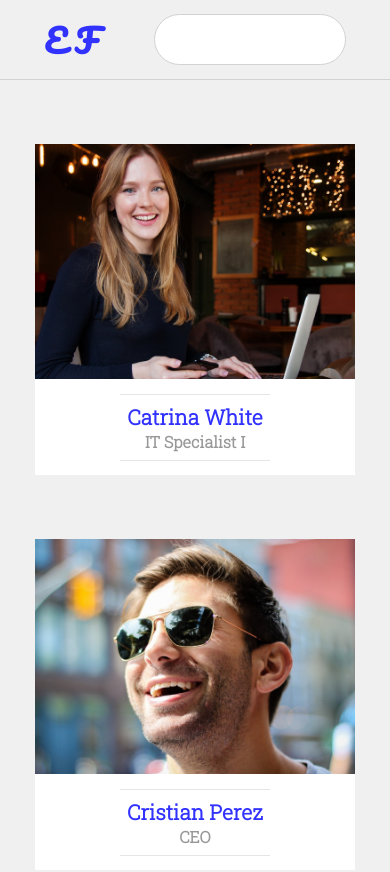
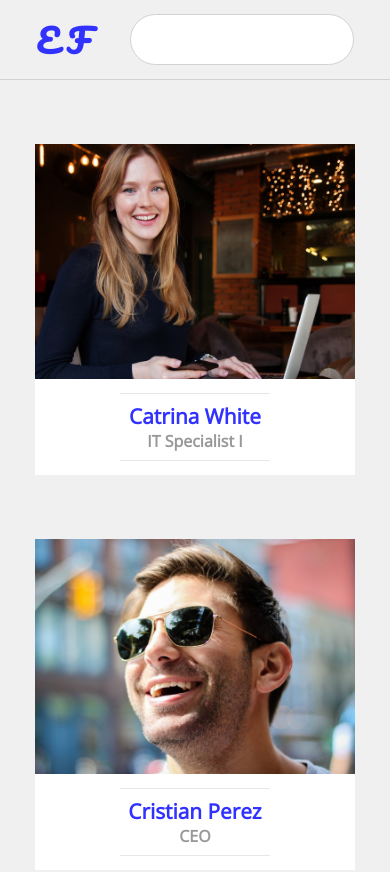
Before and after one commit to Brixsta/Employee-Finder, a React (Create React App) app: page / in a window 390 px wide. Shown: the top 872 px of the page. Built offline with nearby package versions, Linux system fonts and the light colour scheme.

Commit message:
added some responsiveness styling

```diff
--- a/public/index.html
+++ b/public/index.html
@@ -7,7 +7,7 @@
     <meta name="theme-color" content="#000000" />
     <meta
       name="description"
-      content="Web site created using create-react-app"
+      content="Employee connection App utilizing React and D3."
     />
     <link rel="apple-touch-icon" href="%PUBLIC_URL%/logo192.png" />
     <!--
@@ -24,7 +24,7 @@
       work correctly both with client-side routing and a non-root public URL.
       Learn how to configure a non-root public URL by running `npm run build`.
     -->
-    <title>React App</title>
+    <title>Employee Finder</title>
   </head>
   <body>
     <noscript>You need to enable JavaScript to run this app.</noscript>
--- a/src/components/styled/Avatar.styled.js
+++ b/src/components/styled/Avatar.styled.js
@@ -38,7 +38,7 @@ const Styles = styled.div`
   .employee-avatar-text-container {
     height: 6rem;
     width: 100%;
-    font-family: "Roboto Slab", serif;
+    font-family: "Open Sans", sans-serif;
     display: flex;
     align-items: center;
     justify-content: center;
--- a/src/components/styled/Header.styled.js
+++ b/src/components/styled/Header.styled.js
@@ -33,17 +33,7 @@ const Styles = styled.div`
     display: none;
   }
 
-  @media only screen and (max-width: 615px) {
-    h1 {
-      font-size: 1.7em;
-    }
-  }
-  @media only screen and (max-width: 470px) {
-    h1 {
-      font-size: 1.5em;
-    }
-  }
-  @media only screen and (max-width: 420px) {
+  @media only screen and (max-width: 490px) {
     h1 {
       display: none;
       position: relative;
--- a/src/components/styled/Metrics.styled.js
+++ b/src/components/styled/Metrics.styled.js
@@ -45,7 +45,7 @@ const Styles = styled.div`
     flex-direction: column;
     justify-content: center;
     align-items: center;
-    font-family: "Roboto Slab", serif;
+    font-family: "Open Sans", sans-serif;
   }
 
   .employee-metric-department-title {
@@ -99,7 +99,7 @@ const Styles = styled.div`
     flex-direction: column;
     align-items: center;
     justify-content: center;
-    font-family: "Roboto Slab", serif;
+    font-family: "Open Sans", sans-serif;
   }
 
   .employee-metric-email-content::before {
@@ -163,7 +163,7 @@ const Styles = styled.div`
     flex-direction: column;
     justify-content: center;
     align-items: center;
-    font-family: "Roboto Slab", serif;
+    font-family: "Open Sans", sans-serif;
   }
 
   .employee-metric-phone-number-title {
--- a/src/components/styled/Profile.styled.js
+++ b/src/components/styled/Profile.styled.js
@@ -33,7 +33,7 @@ const Styles = styled.div`
     height: 90px;
     width: 360px;
     background-color: white;
-    font-family: "Roboto Slab", serif;
+    font-family: "Open Sans", sans-serif;
     display: flex;
     align-items: center;
     justify-content: center;
@@ -80,6 +80,55 @@ const Styles = styled.div`
       flex-direction: column;
     }
   }
+
+  @media only screen and (max-width: 740px) {
+    .employee-metrics {
+      width: 22.5rem;
+    }
+
+    .employee-metric-department-title,
+    .employee-metric-email-title,
+    .employee-metric-phone-number-title {
+      font-size: 1.5rem;
+    }
+
+    .employee-metric-department-icon-alignment {
+    }
+
+    .employee-metric-department-icon-photo,
+    .employee-metric-email-icon-photo,
+    .employee-metric-phone-number-icon-photo {
+      height: 3.5rem;
+      width: 3.5rem;
+    }
+  }
+
+  @media only screen and (max-width: 470px) {
+    .employee-metrics {
+      background-color: red;
+      width: 18rem;
+    }
+
+    .employee-profile-content {
+      padding: 0;
+      padding: 2rem 0rem;
+    }
+
+    .employee-spotlight {
+      width: 18rem;
+    }
+
+    .employee-spotlight-text-container {
+      width: 18rem;
+    }
+
+    .employee-metric-department-icon-photo,
+    .employee-metric-email-icon-photo,
+    .employee-metric-phone-number-icon-photo {
+      height: 2.5rem;
+      width: 2.5rem;
+    }
+  }
 `;
 
 export const Profile = ({ targetEmployee }) => {
--- a/src/components/styled/SearchBar.styled.js
+++ b/src/components/styled/SearchBar.styled.js
@@ -19,12 +19,12 @@ const Styles = styled.div`
       width: 16rem;
     }
   }
-  @media only screen and (max-width: 520px) {
+  @media only screen and (max-width: 550px) {
     input {
       width: 14rem;
     }
   }
-  @media only screen and (max-width: 470px) {
+  @media only screen and (max-width: 350px) {
     input {
       width: 12rem;
     }
--- a/src/css/App.css
+++ b/src/css/App.css
@@ -1,4 +1,5 @@
-@import url("https://fonts.googleapis.com/css2?family=Montserrat:ital,wght@0,300;0,400;1,200&family=Pacifico&family=Roboto+Slab:wght@300&display=swap");
+@import url("https://fonts.googleapis.com/css2?family=Montserrat&family=Open+Sans:wght@300&family=Pacifico&display=swap");
+
 * {
   margin: 0;
   padding: 0;
@@ -18,7 +19,6 @@ html {
 .employee-profile-header {
   height: 80px;
   width: 100vw;
-  background-color: pink;
   display: flex;
   justify-content: center;
   align-items: center;
```
